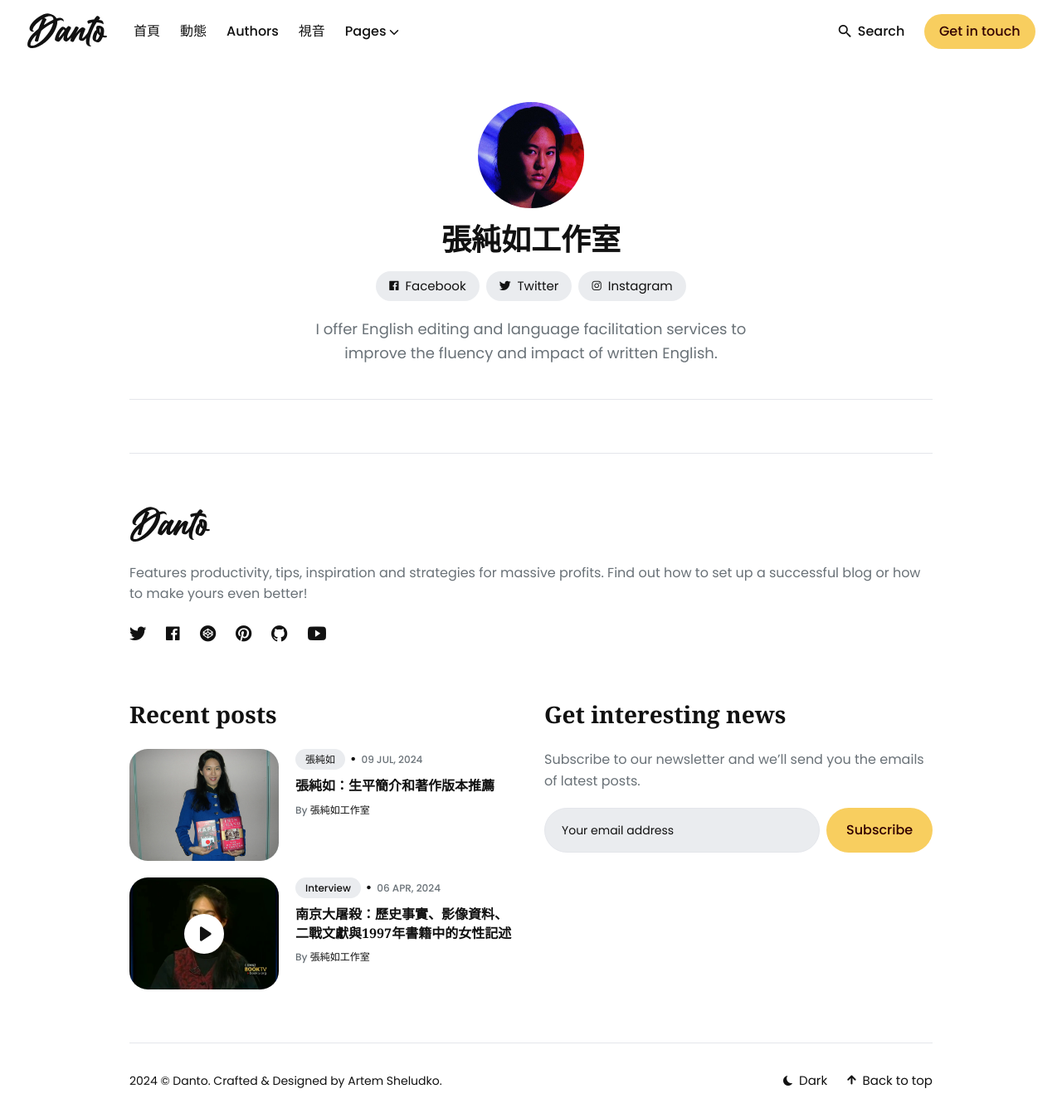
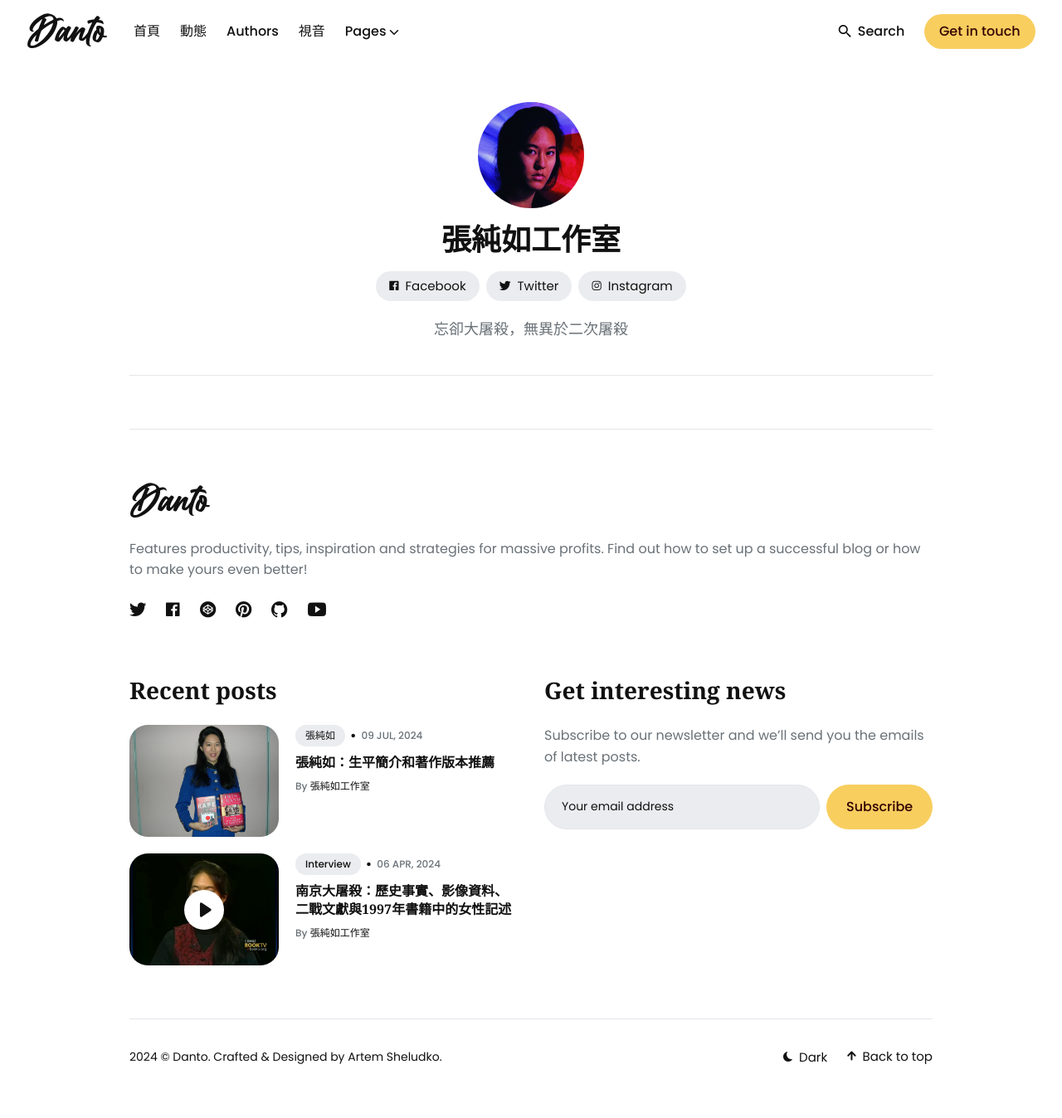
Before and after one commit to thatirischang/thatirischang.github.io, a Jekyll site: the page built from _authors/irischang.md, in a window 1280 px wide. Shown: the whole page at 83% size. Built offline with Jekyll 4.4.1, drawn with Linux system fonts in a browser that asks for light colours; after the commit the page ends 1319 px from its top, so only the background shows below that.

Commit message:
Update irischang.md

```diff
--- a/_authors/irischang.md
+++ b/_authors/irischang.md
@@ -8,4 +8,4 @@ twitter: https://x.com/irischangstudio
 facebook: https://x.com/irischangstudio
 instagram: https://x.com/irischangstudio
 ---
-I offer English editing and language facilitation services to improve the fluency and impact of written English.
+忘卻大屠殺，無異於二次屠殺
```
